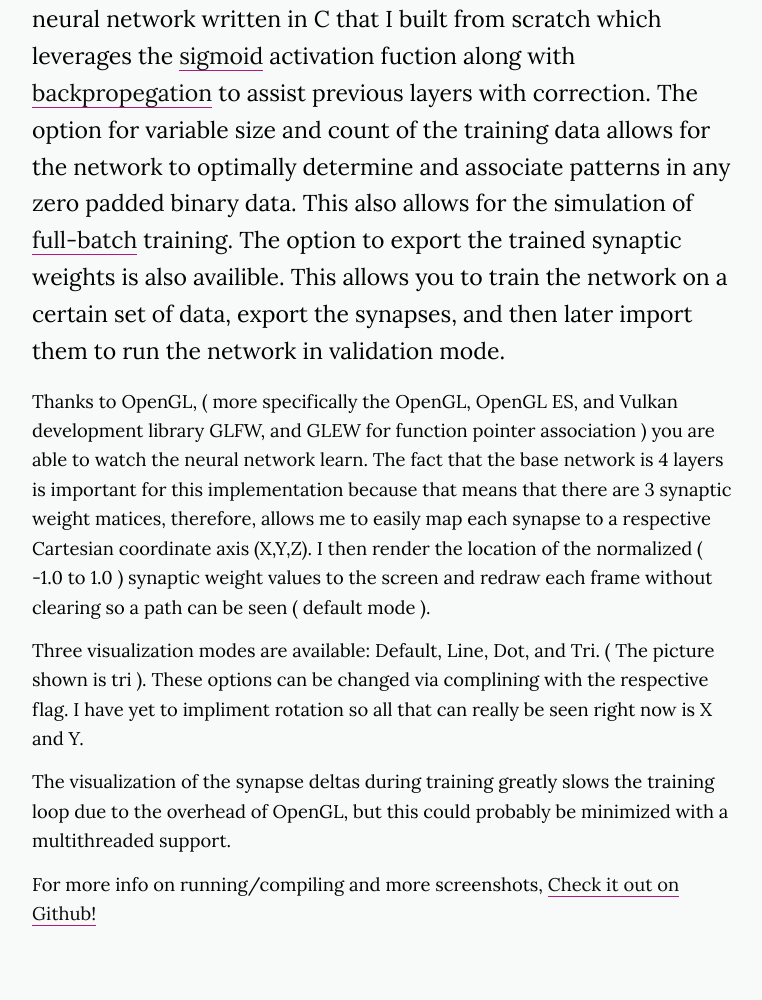
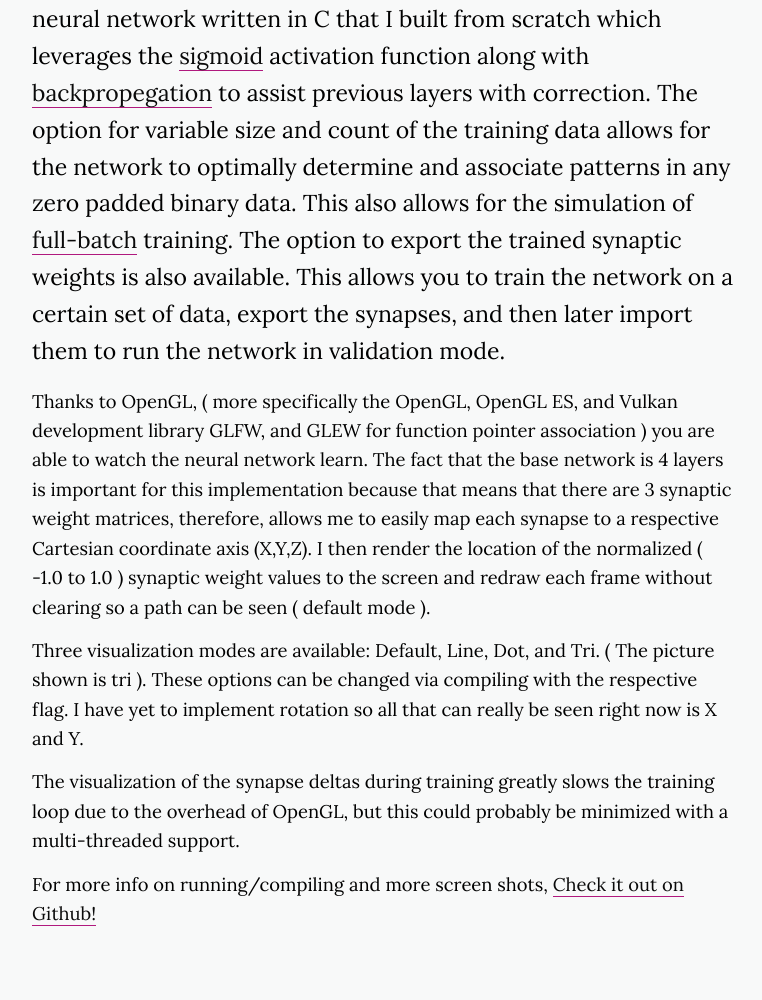
Before and after one commit to ComputerScienceHouse/blog, a Jekyll site: the page built from _posts/2017-12-27-deepnet-synapse-delta-visualizer.md, in a window 1280 px wide and 1400 px high, scrolled down 534 px. Shown: the part 219-1219 px from the top of the window, without its empty margins (256-1018 px from the left). Built offline with Jekyll 4.4.1, drawn with Linux system fonts in a browser that asks for light colours; nearby versions of some CDN libraries; grey boxes are pictures that could not be loaded.

Commit message:
fixed a few more spelling errors

```diff
--- a/_posts/2017-12-27-deepnet-synapse-delta-visualizer.md
+++ b/_posts/2017-12-27-deepnet-synapse-delta-visualizer.md
@@ -15,12 +15,12 @@ author-social:
   github: https://github.com/jmp1617
   linkedin: https://www.linkedin.com/in/jacob-potter-325754129/
 ---
-This project involves the use of a simple four layer deep-learning neural network written in C that I built from scratch which leverages the [sigmoid](https://en.wikipedia.org/wiki/Sigmoid_function) activation fuction along with [backpropegation](https://en.wikipedia.org/wiki/Backpropagation) to assist previous layers with correction. The option for variable size and count of the training data allows for the network to optimally determine and associate patterns in any zero padded binary data. This also allows for the simulation of [full-batch](https://visualstudiomagazine.com/articles/2014/08/01/batch-training.aspx) training. The option to export the trained synaptic weights is also availible. This allows you to train the network on a certain set of data, export the synapses, and then later import them to run the network in validation mode.
+This project involves the use of a simple four layer deep-learning neural network written in C that I built from scratch which leverages the [sigmoid](https://en.wikipedia.org/wiki/Sigmoid_function) activation function along with [backpropegation](https://en.wikipedia.org/wiki/Backpropagation) to assist previous layers with correction. The option for variable size and count of the training data allows for the network to optimally determine and associate patterns in any zero padded binary data. This also allows for the simulation of [full-batch](https://visualstudiomagazine.com/articles/2014/08/01/batch-training.aspx) training. The option to export the trained synaptic weights is also available. This allows you to train the network on a certain set of data, export the synapses, and then later import them to run the network in validation mode.
 
-Thanks to OpenGL, ( more specifically the OpenGL, OpenGL ES, and Vulkan development library GLFW, and GLEW for function pointer association ) you are able to watch the neural network learn. The fact that the base network is 4 layers is important for this implementation because that means that there are 3 synaptic weight matices, therefore, allows me to easily map each synapse to a respective Cartesian coordinate axis (X,Y,Z). I then render the location of the normalized ( -1.0 to 1.0 ) synaptic weight values to the screen and redraw each frame without clearing so a path can be seen ( default mode ).
+Thanks to OpenGL, ( more specifically the OpenGL, OpenGL ES, and Vulkan development library GLFW, and GLEW for function pointer association ) you are able to watch the neural network learn. The fact that the base network is 4 layers is important for this implementation because that means that there are 3 synaptic weight matrices, therefore, allows me to easily map each synapse to a respective Cartesian coordinate axis (X,Y,Z). I then render the location of the normalized ( -1.0 to 1.0 ) synaptic weight values to the screen and redraw each frame without clearing so a path can be seen ( default mode ).
 
-Three visualization modes are available: Default, Line, Dot, and Tri. ( The picture shown is tri ). These options can be changed via complining with the respective flag. I have yet to impliment rotation so all that can really be seen right now is X and Y.
+Three visualization modes are available: Default, Line, Dot, and Tri. ( The picture shown is tri ). These options can be changed via compiling with the respective flag. I have yet to implement rotation so all that can really be seen right now is X and Y.
 
-The visualization of the synapse deltas during training greatly slows the training loop due to the overhead of OpenGL, but this could probably be minimized with a multithreaded support.
+The visualization of the synapse deltas during training greatly slows the training loop due to the overhead of OpenGL, but this could probably be minimized with a multi-threaded support.
 
-For more info on running/compiling and more screenshots, [Check it out on Github!](https://github.com/jmp1617/deepnet)
+For more info on running/compiling and more screen shots, [Check it out on Github!](https://github.com/jmp1617/deepnet)
```
